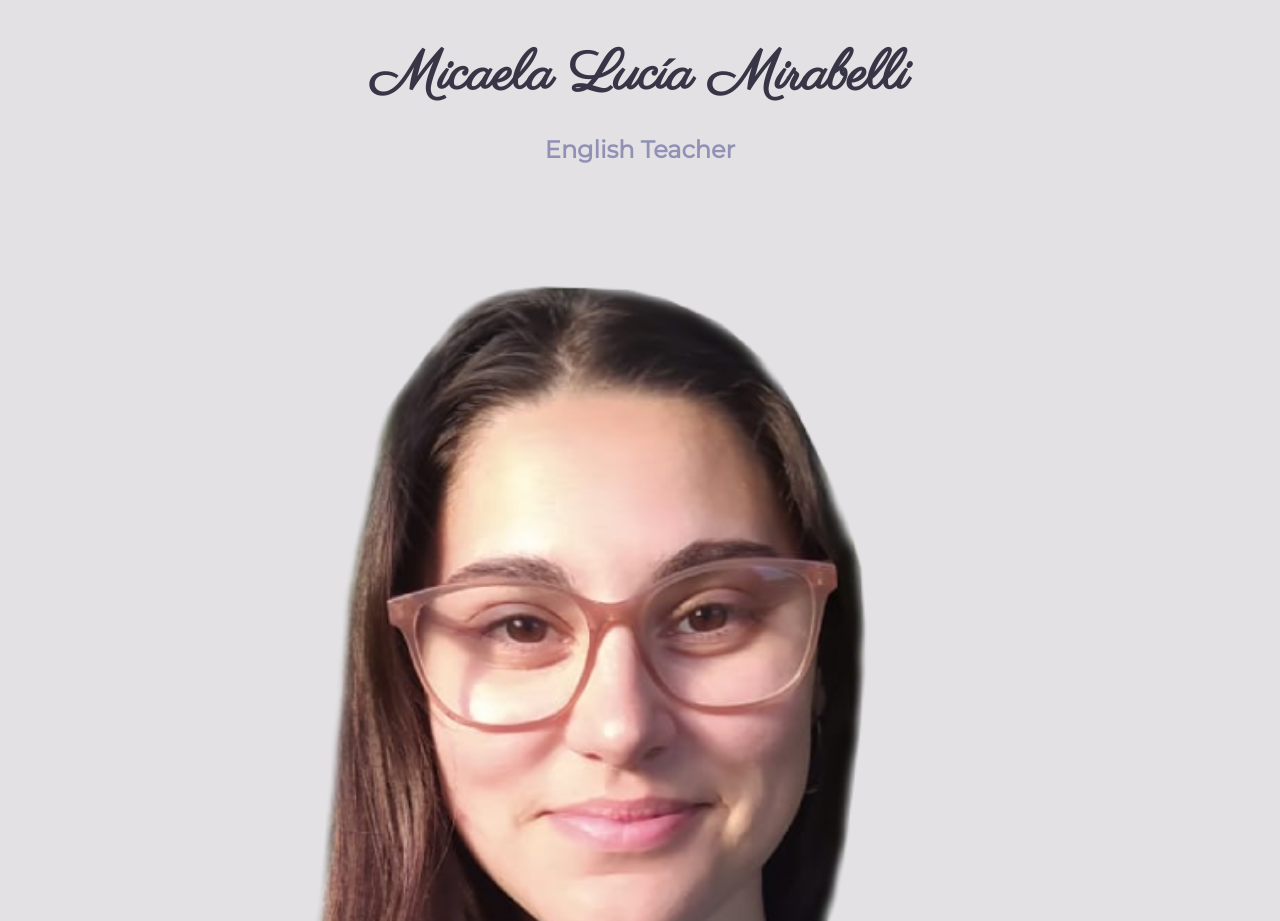
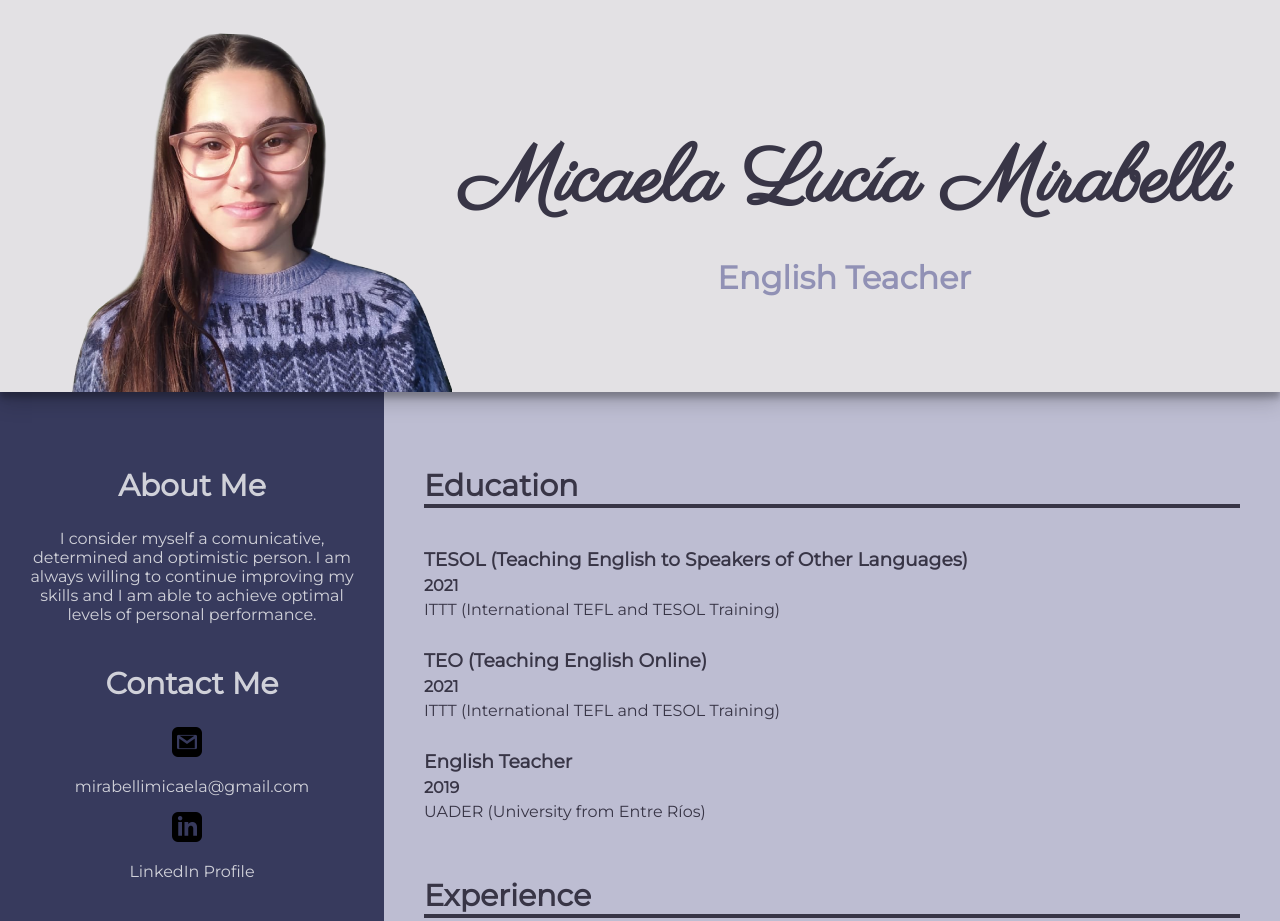
Before and after one commit to MicaelaLMirabelli/my-cv, a website: page public/index.html in a window 1280 px wide. Shown: the top 921 px of the page. Drawn offline with Linux system fonts and the light colour scheme.

Commit message:
add media query with responsive style

```diff
--- a/public/style.css
+++ b/public/style.css
@@ -51,15 +51,6 @@
     padding: 0 40px;
 }
 
-#profile-picture-container {
-    background: url("./images/profile.jpeg") no-repeat center center;
-    position: relative;
-    width: 250px;
-    height: 250px;
-    border-radius: 50%;
-    background-size: cover;
-    margin: 2rem 0;
-}
 
 h1 {
     color: #383546;
@@ -141,3 +132,34 @@
 }
 
 /*This is a comment */
+@media only screen and (min-width: 768px) {
+    header {
+        flex-direction: row-reverse;
+    }
+
+    header img {
+        width: 50%;
+        max-width: 25rem;
+    }
+}
+
+@media only screen and (min-width: 1024px) {
+    header {
+        padding: 0 3rem;
+    }
+
+    h1 {
+        font-size: 5rem;
+    }
+
+    #jobtitle {
+        font-size: 2rem;
+    }
+
+    body {
+        grid-template-columns: 30% auto;
+        grid-template-areas:
+            "header header"
+            "aside main";
+    }
+}
```
